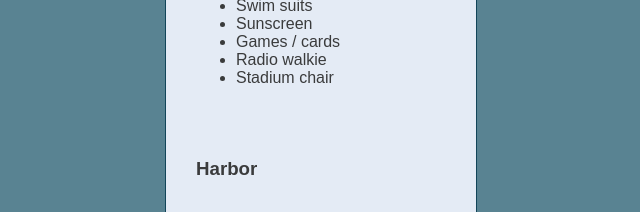
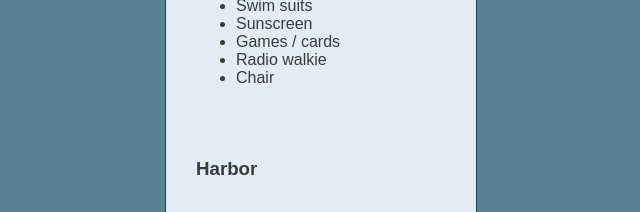
Before and after one commit to jrenn3/myWay, a website built with webpack: page dist/pages/info.html in a window 1280 px wide. Shown: the part 359-571 px from the top of the page, 319-959 px from the left. Built offline with nearby package versions, Linux system fonts and the light colour scheme; some packages are replaced by stand-ins of ours.

Commit message:
"Chairs"

```diff
--- a/dist/pages/info.html
+++ b/dist/pages/info.html
@@ -30,7 +30,7 @@
                     <li>Sunscreen</li>
                     <li>Games / cards</li>
                     <li>Radio walkie</li>
-                    <li>Stadium chair</li>
+                    <li>Chair</li>
                 </ul>
                 <br>
                 <br>
```
